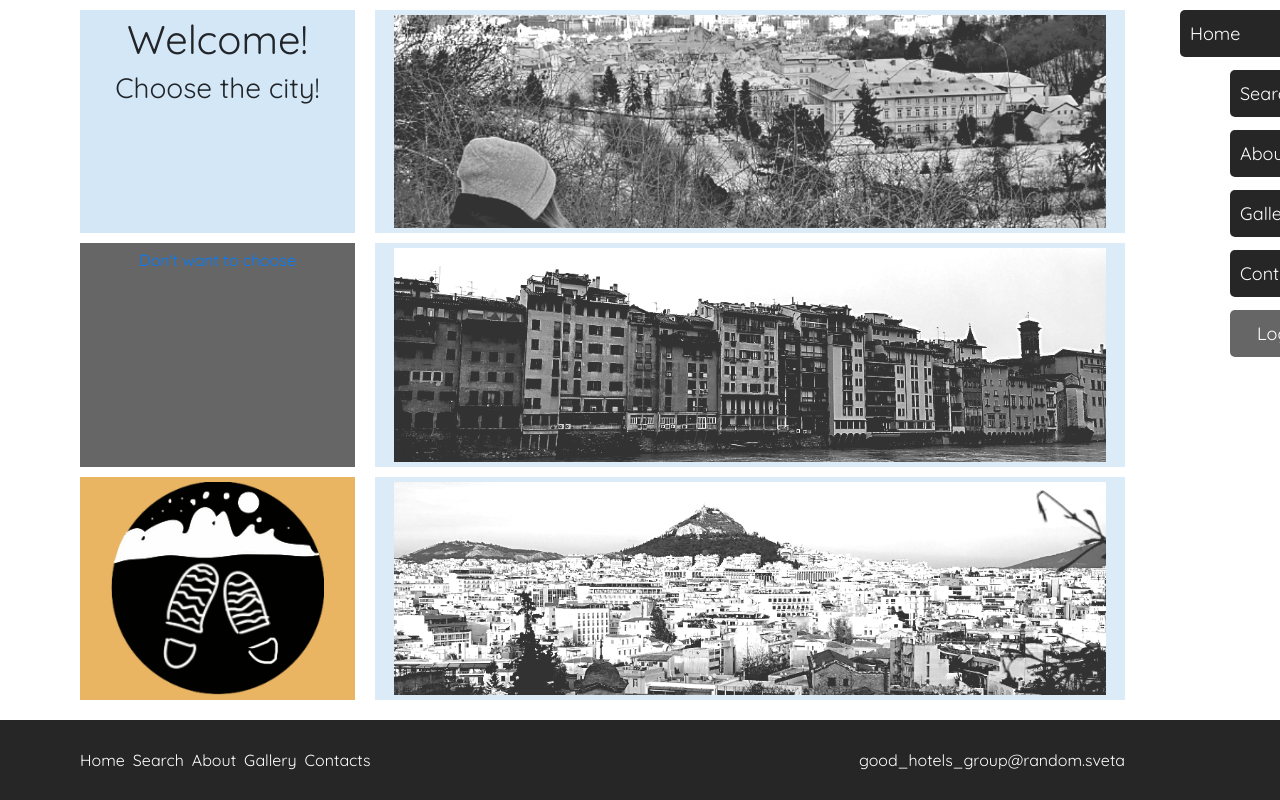
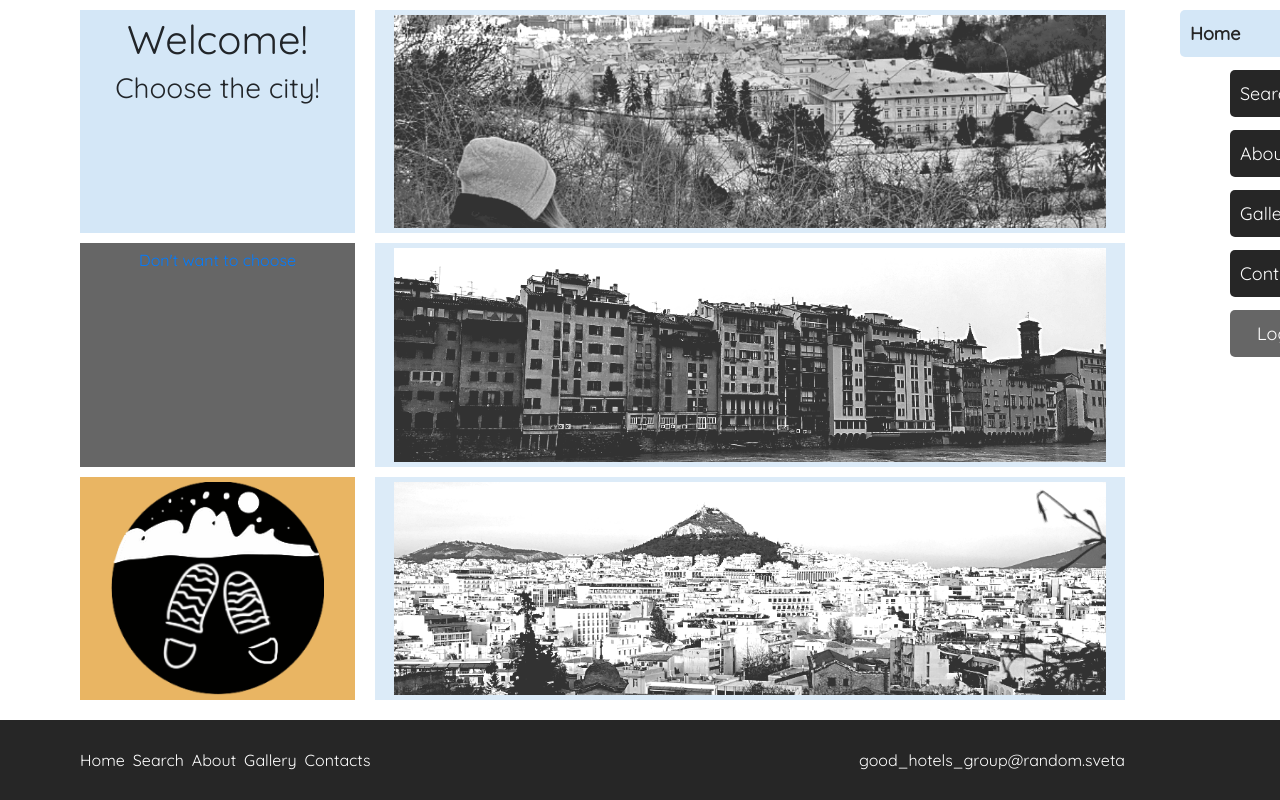
Before and after one commit to randomSveta/HotelSite, a React (Create React App) app: page / in a window 1280 px wide. Built offline with nearby package versions, Linux system fonts and the light colour scheme.

Commit message:
Change navigation styles.

```diff
--- a/src/components/navigation/navigation.css
+++ b/src/components/navigation/navigation.css
@@ -9,6 +9,7 @@
 #side-navigation a,
 #side-navigation button {
 	position: absolute;
+	color: white;
 	right: -50px;
 	transition: 0.5s;
 	padding: 10px;
@@ -16,7 +17,6 @@
 	width: 100px;
 	text-decoration: none;
 	font-size: 18px;
-	color: white;
 	border-radius: 5px 0 0 5px;
 	z-index: 10;
 }
@@ -58,4 +58,7 @@
 
 #side-navigation .active {
 	right: 0;
+	background-color: rgb(212, 231, 247);
+	color: rgb(38, 38, 38);
+	font-weight: bold;
 }
```
